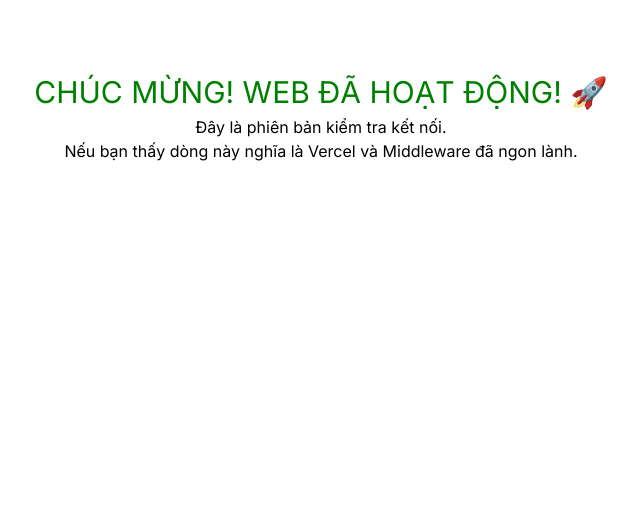
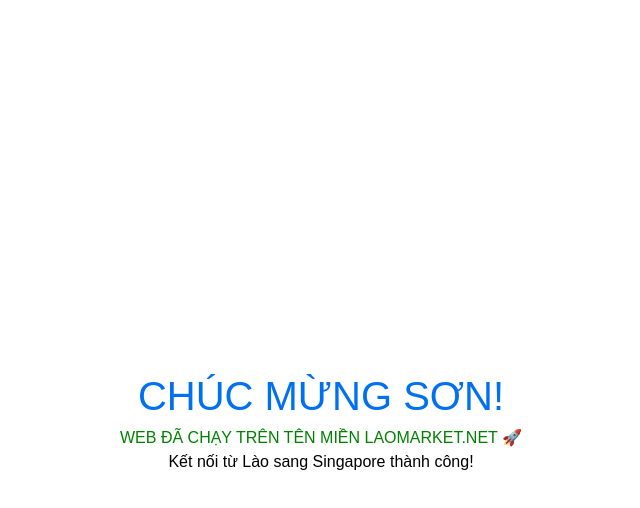
Before and after one commit to sonpham6868-pixel/lao-market68, a Next.js app: page / in a window 1280 px wide. Shown: the top 508 px of the page, without its empty margins (319-959 px from the left). Built offline with nearby package versions, Linux system fonts and the light colour scheme.

Commit message:
Khoi phuc trang chu page js

```diff
--- a/src/app/page.js
+++ b/src/app/page.js
@@ -1,16 +1,22 @@
-// import connectDB from "@/lib/db"; // <--- Tạm thời đóng lại
 export const dynamic = 'force-dynamic';
 
 export default function Home() {
-  // await connectDB(); // <--- Không kết nối Database nữa
-
   return (
-    <div style={{ textAlign: 'center', marginTop: '50px' }}>
-      <h1 style={{ color: 'green', fontSize: '30px' }}>
-         CHÚC MỪNG! WEB ĐÃ HOẠT ĐỘNG! 🚀
+    <div style={{
+      display: 'flex',
+      justifyContent: 'center',
+      alignItems: 'center',
+      height: '100vh',
+      flexDirection: 'column',
+      fontFamily: 'sans-serif'
+    }}>
+      <h1 style={{ color: '#0070f3', fontSize: '40px' }}>
+         CHÚC MỪNG SƠN!
       </h1>
-      <p>Đây là phiên bản kiểm tra kết nối.</p>
-      <p>Nếu bạn thấy dòng này nghĩa là Vercel và Middleware đã ngon lành.</p>
+      <h2 style={{ color: 'green' }}>
+        WEB ĐÃ CHẠY TRÊN TÊN MIỀN LAOMARKET.NET 🚀
+      </h2>
+      <p>Kết nối từ Lào sang Singapore thành công!</p>
     </div>
   );
 }
```
